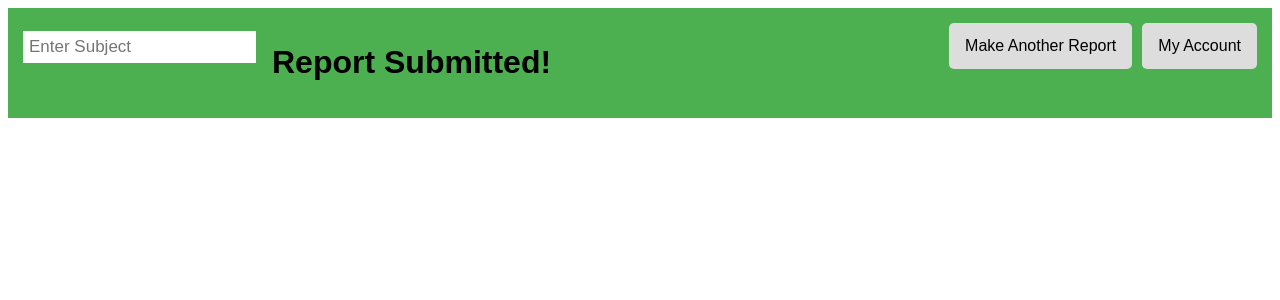
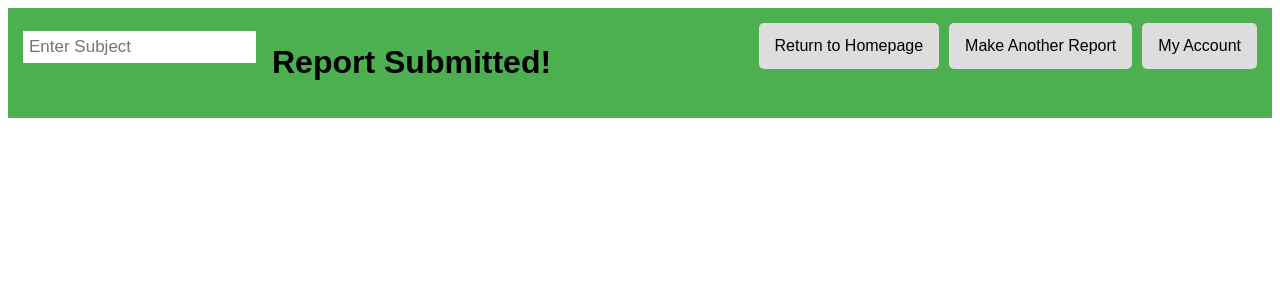
Before and after one commit to SebastianWikt/Campus-Confide-Reporting-App, a Django app: template hooknowsapp/templates/hooknowsapp/report_submitted.html in a window 1280 px wide. Shown: the top 300 px of the page. Run offline with Django 3.2, Linux system fonts and the light colour scheme; the template is opened without the code that fills it, so the values that code supplies are empty.

Commit message:
added back button

```diff
--- a/hooknowsapp/templates/hooknowsapp/report_submitted.html
+++ b/hooknowsapp/templates/hooknowsapp/report_submitted.html
@@ -14,10 +14,12 @@
         <input type="search" placeholder="Enter Subject">
         <a href="#">My Account</a>
         <a href="{% url 'create_report' %}" class="btn btn-secondary">Make Another Report</a>
+        <a href="{% url 'home' %}" class="btn btn-secondary">Return to Homepage</a>
         <div type="button" class="btn site-button">
             <h1>Report Submitted!</h1>
         </div>
 
+
     </div>
 </body>
 </html>
```
